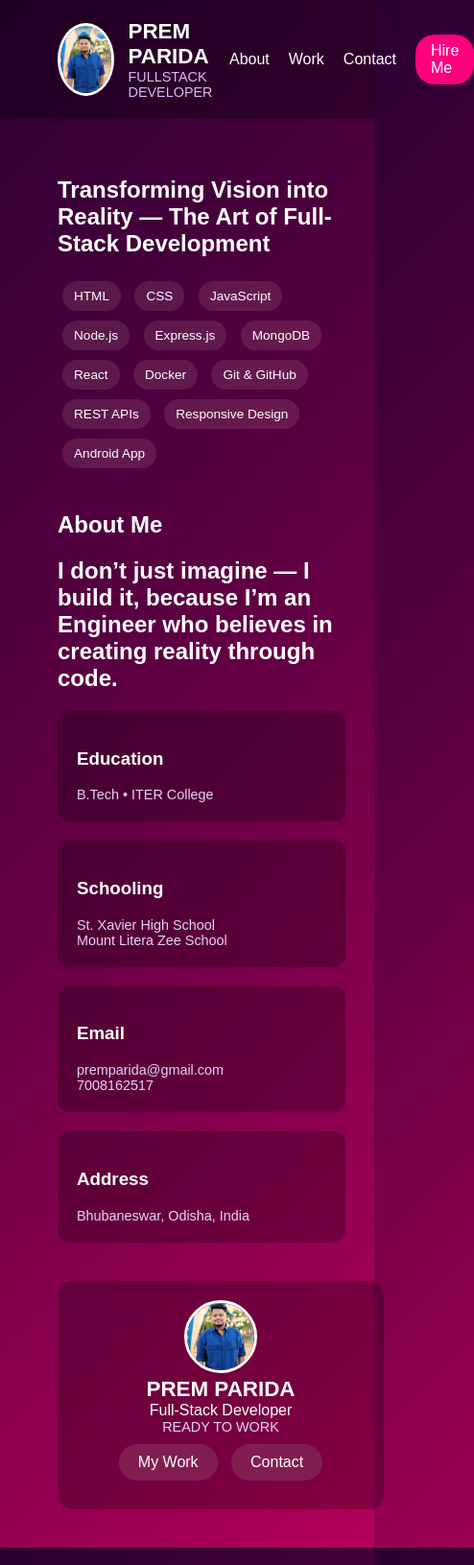
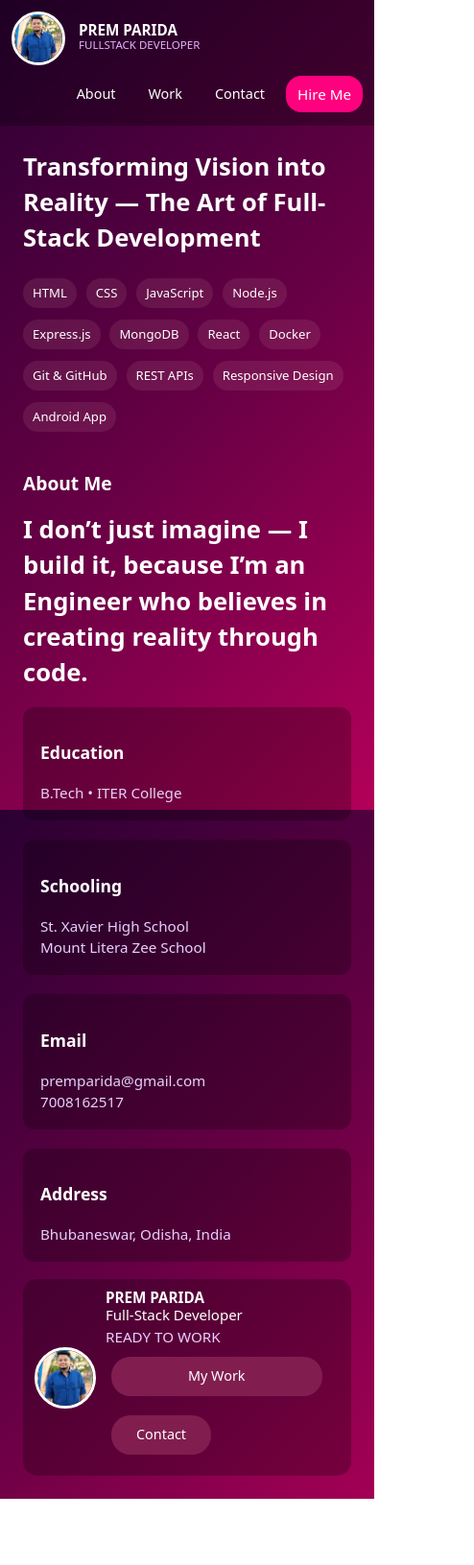
Before and after one commit to prem330/Portfolio-prem, a website: page docs/index.html in a window 390 px wide. Shown: the whole page at 96% size, 494 px wide, since content can reach past the window. After the commit the page ends 1562 px from the top, so only its background shows below. Drawn offline with Linux system fonts and the light colour scheme.

Commit message:
Refactor CSS for responsiveness and theming

```diff
--- a/docs/styles.css
+++ b/docs/styles.css
@@ -1,186 +1,235 @@
-body {
-  margin: 0;
-  font-family: "Poppins", sans-serif;
-  background: linear-gradient(135deg, #2b0033, #660044, #b30059);
-  color: #fff;
+/* ---------------------------
+   Responsive CSS (CSS only)
+   Keep your original markup
+   --------------------------- */
+
+/* Theme variables */
+:root{
+  --bg-1: #2b0033;
+  --bg-2: #660044;
+  --bg-3: #b30059;
+  --glass: rgba(0,0,0,0.25);
+  --glass-strong: rgba(0,0,0,0.35);
+  --accent: #ff007f;
+  --accent-2: #811e4f;
+  --muted: #e8cfff;
+  --pink-light: #ffd1f9;
+  --max-width: 1200px;
+  --gap-lg: 40px;
+  --gap-md: 24px;
+  --gap-sm: 12px;
 }
 
-/* Header */
-header {
-  display: flex;
-  justify-content: space-between;
-  align-items: center;
-  padding: 20px 60px;
-  background: rgba(0, 0, 0, 0.3);
+/* Reset & base */
+*{box-sizing:border-box}
+html,body{height:100%}
+body{
+  margin:0;
+  font-family:"Poppins", system-ui, -apple-system, "Segoe UI", Roboto, "Helvetica Neue", Arial;
+  background: linear-gradient(135deg,var(--bg-1),var(--bg-2),var(--bg-3));
+  color:#fff;
+  -webkit-font-smoothing:antialiased;
+  -moz-osx-font-smoothing:grayscale;
+  line-height:1.45;
+  font-size:16px;
 }
 
-.brand {
-  display: flex;
-  align-items: center;
-  gap: 15px;
+/* Fluid type */
+h1{font-size:clamp(1.6rem,3.4vw,2.6rem); margin:0}
+h2{font-size:clamp(1.2rem,2.6vw,1.8rem); margin:0}
+p, a, li {font-size:clamp(0.9rem,1.6vw,1rem)}
+
+/* Central container utility (if you use) */
+.container { max-width:var(--max-width); margin:0 auto; padding:0 20px; }
+
+/* ---------- Header ---------- */
+header{
+  display:flex;
+  align-items:center;
+  justify-content:space-between;
+  padding:20px clamp(20px,4vw,60px);
+  background: rgba(0,0,0,0.28);
+  backdrop-filter: blur(4px);
+  position:sticky;
+  top:0;
+  z-index:40;
 }
 
-.avatar {
-  width: 70px;
-  height: 70px;
-  border-radius: 50%;
-  border: 3px solid #fff;
-  object-fit: cover;
+/* Brand */
+.brand{ display:flex; align-items:center; gap:14px; min-width:0; }
+.avatar{
+  width:clamp(48px,6.5vw,70px);
+  height:clamp(48px,6.5vw,70px);
+  border-radius:50%;
+  border:3px solid #fff;
+  object-fit:cover;
+  flex-shrink:0;
+}
+.name{ font-size:clamp(0.95rem,1.8vw,1.4rem); font-weight:600; line-height:1; white-space:nowrap; overflow:hidden; text-overflow:ellipsis;}
+.role{ font-size:clamp(0.72rem,1.2vw,0.9rem); color:#e5b3fe; }
+
+/* Nav (flex & wrap friendly) */
+nav{
+  display:flex;
+  align-items:center;
+  gap:18px;
+  flex-wrap:wrap;
+  justify-content:flex-end;
+  min-width:0;
+}
+nav a{
+  color:#fff; text-decoration:none; font-weight:500; transition:color .18s, transform .12s;
+  padding:6px 8px;
+}
+nav a:hover{ color:var(--pink-light); transform:translateY(-2px); }
+.cta{
+  background:var(--accent); padding:8px 16px; border-radius:20px; display:inline-block;
+}
+.cta:hover{ background:#b55082; }
+
+/* Dropdown: works the same on desktop; on narrow screens converted to stack */
+.dropdown{ position:relative; display:inline-block; }
+.dropdown > a{ display:inline-flex; align-items:center; gap:6px; }
+.dropdown-content{
+  position:absolute;
+  top:calc(100% + 8px);
+  left:50%;
+  transform:translateX(-50%) translateY(-8px);
+  background: rgba(126,18,36,0.92);
+  padding:8px 0;
+  border-radius:10px;
+  width:180px;
+  opacity:0;
+  visibility:hidden;
+  transition:opacity .2s ease, transform .2s ease, visibility .2s;
+  box-shadow:0 10px 30px rgba(0,0,0,0.45);
+}
+.dropdown-content a{ display:block; padding:10px 14px; color:#fff; text-decoration:none; }
+.dropdown-content a:hover{ background: rgba(255,255,255,0.06); }
+.dropdown:hover .dropdown-content,
+.dropdown:focus-within .dropdown-content{
+  opacity:1; visibility:visible; transform:translateX(-50%) translateY(0);
 }
 
-.name {
-  font-size: 1.4rem;
-  font-weight: 600;
+/* ---------- Hero ---------- */
+.hero{
+  display:flex;
+  gap:var(--gap-lg);
+  align-items:flex-start;
+  justify-content:space-between;
+  padding: clamp(28px,6vw,60px);
+  flex-wrap:wrap;
+  max-width:var(--max-width);
+  margin:0 auto;
+}
+.hero-card{ flex:1 1 420px; min-width:240px; }
+
+/* Lead / copy */
+.lead{ color:#f7d6ff; max-width:60ch; font-size:clamp(1rem,1.8vw,1.1rem); }
+
+/* Chips */
+.features{ margin-top:18px; }
+.chip{
+  background: rgba(216,166,166,0.12);
+  padding:8px 12px; border-radius:999px; display:inline-block; margin:6px 6px 6px 0;
+  font-size:0.85rem;
 }
 
-.role {
-  font-size: 0.9rem;
-  color: #e5b3fe;
+/* About / Grid */
+.about{ margin-top:34px; }
+.grid{
+  display:grid;
+  grid-template-columns: repeat(auto-fit, minmax(220px, 1fr));
+  gap:20px;
+  margin-top:18px;
 }
 
-nav {
-  display: flex;
-  gap: 20px;
-  align-items: center;
-  position: relative;
+/* Cards */
+.card{ background:var(--glass); border-radius:12px; padding:18px; }
+
+/* Muted */
+.muted{ color:var(--muted); font-size:0.95rem; }
+
+/* ---------- Profile card ---------- */
+.hero-card.profile{
+  flex:0 0 clamp(220px,24%,300px);
+  background:var(--glass);
+  border-radius:15px;
+  text-align:center;
+  padding:20px;
+  align-self:start;
+}
+.hero-card.profile .btn{
+  display:inline-block; margin:10px 6px; padding:10px 20px; background:var(--accent-2);
+  border-radius:20px; color:#fff; text-decoration:none; transition:background .2s, transform .12s;
+}
+.hero-card.profile .btn:hover{ background:#631f41; transform:translateY(-2px); }
+
+/* Small UI niceties */
+.card small{ display:block; margin-top:8px; color:var(--muted); font-size:0.92rem; }
+
+/* ---------- Responsive breakpoints ---------- */
+
+/* Large tablets & smaller desktops */
+@media (max-width:1024px){
+  .hero{ gap:var(--gap-md); padding:36px; }
+  header{ padding:16px 28px; }
 }
 
-nav a {
-  color: #fff;
-  text-decoration: none;
-  font-weight: 500;
-  transition: color 0.3s;
+/* Tablets & mobile: stack hero columns and make nav wrap gracefully */
+@media (max-width:768px){
+  header{ padding:14px 18px; }
+  nav{ width:100%; justify-content:flex-end; gap:10px; }
+  /* Make nav links wrap onto new line under header if necessary */
+  header{ flex-wrap:wrap; align-items:center; gap:10px; }
+
+  /* Hero stacks vertically */
+  .hero{ flex-direction:column; align-items:stretch; padding:24px; gap:18px; }
+  .hero-card.profile{
+    flex:1 1 auto; width:100%; text-align:left; display:flex; gap:12px; align-items:center;
+    padding:14px;
+  }
+  .hero-card.profile .avatar{ width:64px; height:64px; }
+  .hero-card.profile .btn{ width:100%; text-align:center; box-sizing:border-box; }
+
+  /* Dropdown becomes in-flow block so it's usable on touch */
+  .dropdown-content{
+    position:static;
+    transform:none;
+    opacity:1;
+    visibility:visible;
+    width:100%;
+    margin-top:8px;
+    background:rgba(0,0,0,0.18);
+    border-radius:10px;
+    display:none; /* hidden until toggled via focus or active */
+  }
+  /* show dropdown when the trigger is focused or active (keyboard/touch) */
+  .dropdown:focus-within .dropdown-content,
+  .dropdown:active .dropdown-content{ display:block; }
+
+  /* Make nav links full-width stacked when wrapping */
+  nav a{ padding:10px 12px; white-space:nowrap; }
 }
 
-nav a:hover {
-  color: #ffd1f9;
+/* Very small phones */
+@media (max-width:480px){
+  body{ font-size:15px; }
+  header{ padding:12px 12px; }
+  .lead{ max-width:100%; font-size:clamp(.95rem,3.2vw,1.02rem); }
+  .chip{ padding:6px 10px; font-size:.82rem; }
+  .avatar{ width:56px; height:56px; }
+  .hero-card.profile{ padding:12px; gap:10px; }
+  .cta{ padding:8px 12px; border-radius:16px; font-size:.95rem; }
+
+  /* Make dropdown visually full-width for tiny screens */
+  .dropdown-content{ background:rgba(0,0,0,0.2); padding:8px; border-radius:10px; }
+  .dropdown-content a{ padding:10px; display:block; }
 }
 
-.cta {
-  background: #ff007f;
-  padding: 8px 16px;
-  border-radius: 20px;
-  transition: background 0.3s;
-}
+/* Accessibility focus */
+a:focus, button:focus { outline:3px solid rgba(255,255,255,0.12); outline-offset:3px; border-radius:6px }
 
-.cta:hover {
-  background: #b55082;
-}
-
-/* Hero Section */
-.hero {
-  display: flex;
-  flex-wrap: wrap;
-  justify-content: space-between;
-  padding: 40px 60px;
-  gap: 40px;
-}
-
-.hero-card {
-  flex: 1;
-  min-width: 300px;
-}
-
-.lead {
-  font-size: 1.1rem;
-  color: #f7d6ff;
-  max-width: 600px;
-}
-
-.features {
-  margin-top: 20px;
-}
-
-.chip {
-  background: rgba(216, 166, 166, 0.15);
-  padding: 8px 12px;
-  border-radius: 20px;
-  display: inline-block;
-  margin: 5px;
-  font-size: 0.85rem;
-}
-
-.about {
-  margin-top: 40px;
-}
-
-.grid {
-  display: grid;
-  grid-template-columns: repeat(auto-fit, minmax(220px, 1fr));
-  gap: 20px;
-  margin-top: 20px;
-}
-
-.card {
-  background: rgba(0, 0, 0, 0.25);
-  border-radius: 12px;
-  padding: 20px;
-}
-
-.muted {
-  color: #e8cfff;
-  font-size: 0.9rem;
-}
-
-/* Profile Card */
-.hero-card.profile {
-  flex: 0 0 250px;
-  background: rgba(0, 0, 0, 0.25);
-  border-radius: 15px;
-  text-align: center;
-  padding: 20px;
-}
-
-.hero-card.profile .btn {
-  display: inline-block;
-  margin: 10px 5px;
-  padding: 10px 20px;
-  background: #811e4f;
-  border-radius: 20px;
-  text-decoration: none;
-  color: #fff;
-  transition: background 0.3s;
-  position: relative;
-}
-
-.hero-card.profile .btn:hover {
-  background: #631f41;
-}
-
-/* Dropdown Styling */
-.dropdown {
-  position: relative;
-  display: inline-block;
-}
-
-.dropdown-content {
-  position: absolute;
-  top: 100%;
-  left: 50%;
-  transform: translateX(-50%) translateY(-10px);
-  background: rgba(126, 18, 36, 0.85);
-  border-radius: 10px;
-  padding: 10px 0;
-  width: 160px;
-  opacity: 0;
-  visibility: hidden;
-  transition: all 0.3s ease;
-}
-
-.dropdown-content a {
-  display: block;
-  color: #fff;
-  text-decoration: none;
-  padding: 8px 20px;
-  transition: background 0.3s;
-}
-
-.dropdown-content a:hover {
-  background: rgba(255, 255, 255, 0.1);
-}
-
-.dropdown:hover .dropdown-content {
-  opacity: 1;
-  visibility: visible;
-  transform: translateX(-50%) translateY(5px);
-}
+/* Optional utility classes you'd already used or can add */
+.hide-mobile { display:inline-block; }
+@media (max-width:768px){ .hide-mobile{ display:none; } }
```
